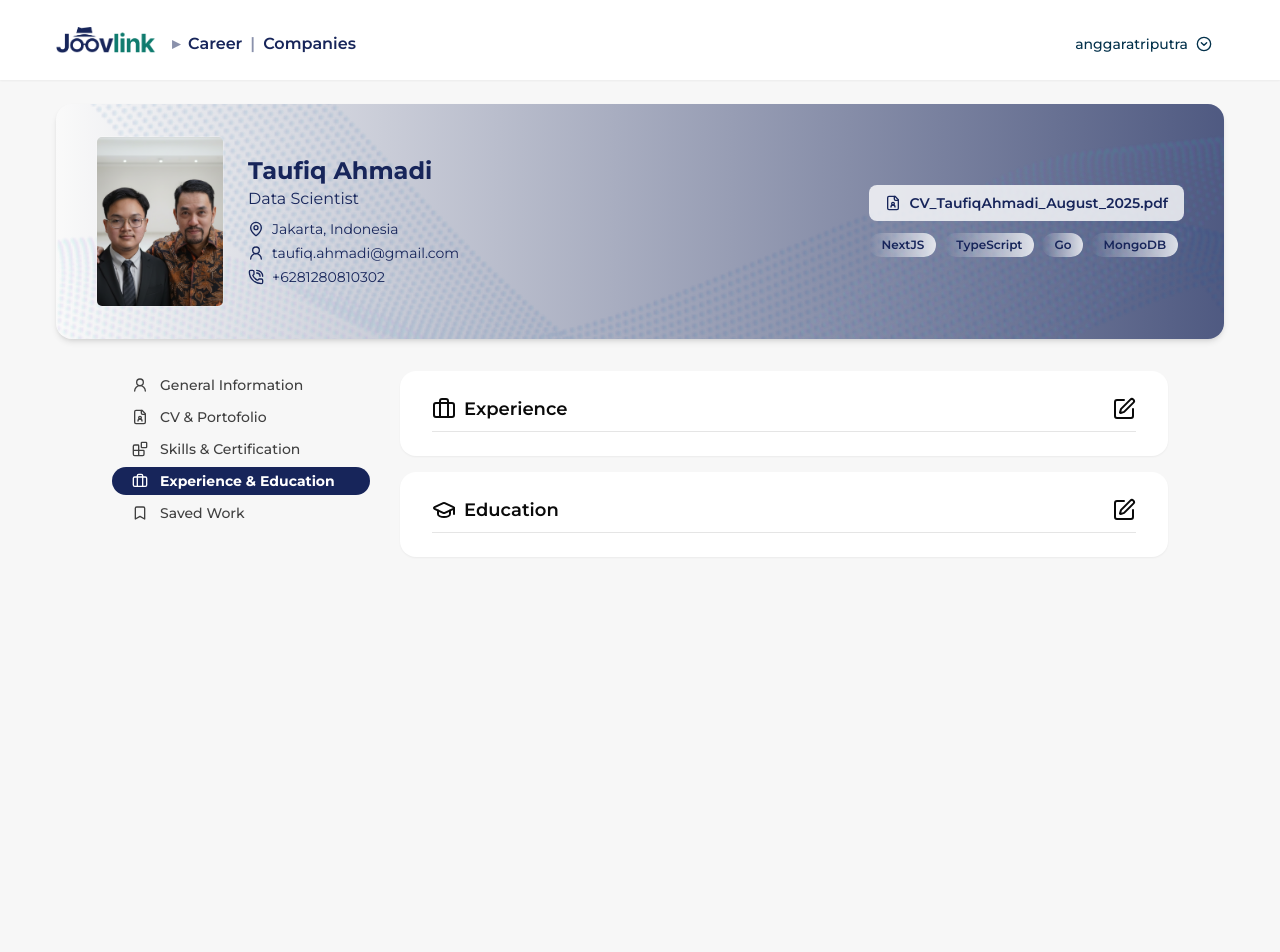
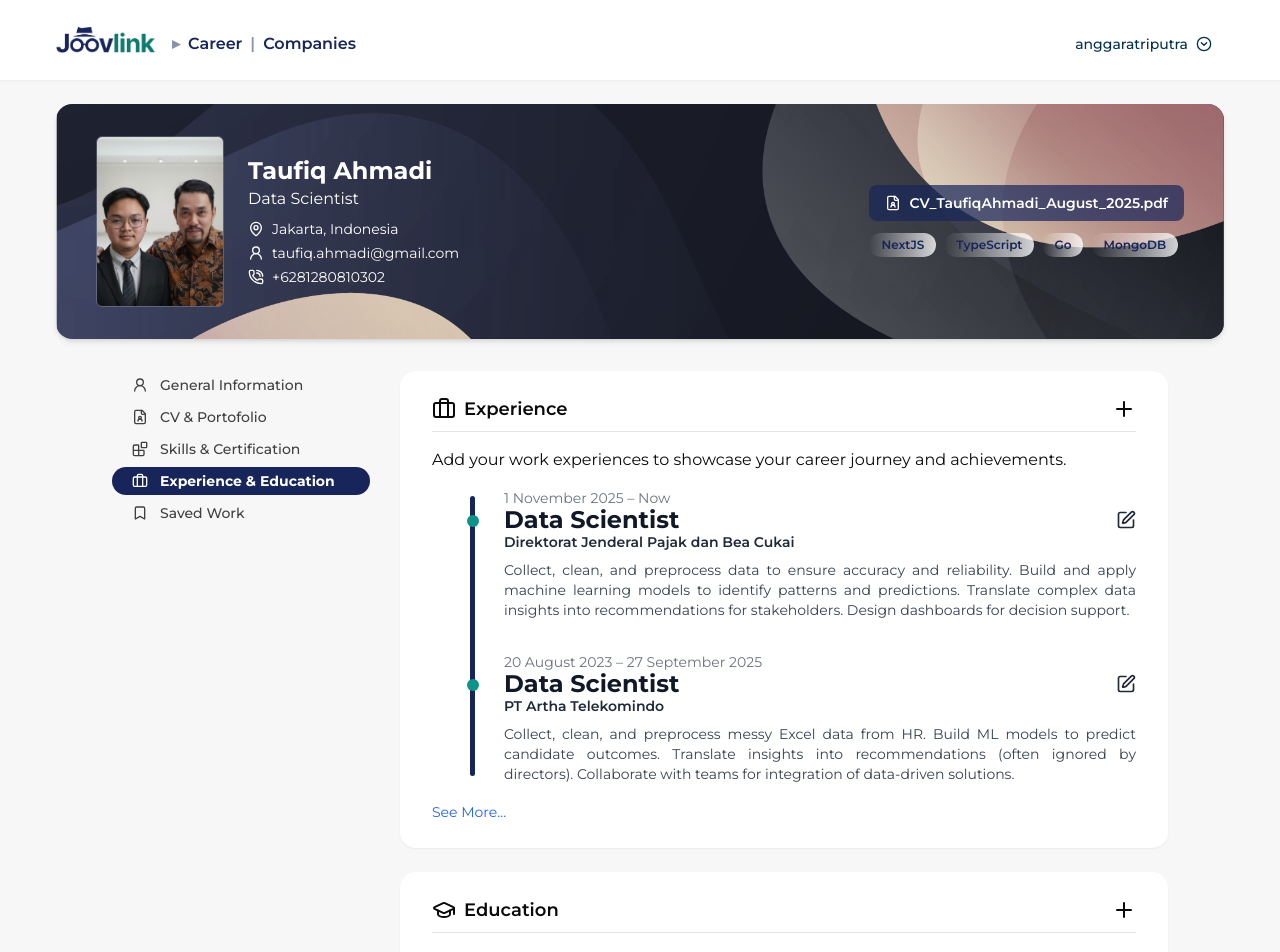
Before and after one commit to joovlink/data-driven-project, a Next.js app in the folder frontend/: page /profile/experience in a window 1280 px wide. Shown: the top 952 px of the page. Before the commit the page ends 800 px from the top, so only its background shows below. Built offline with nearby package versions, Linux system fonts and the light colour scheme.

Commit message:
add base template for experience and education

```diff
--- a/frontend/app/profile/experience/page.tsx
+++ b/frontend/app/profile/experience/page.tsx
@@ -1,29 +1,194 @@
 "use client"
 
-import { FileUser, Edit, User, Plus, Briefcase, GraduationCap } from "lucide-react"
-import Link from "next/link"
+import { Briefcase, GraduationCap, Plus, Edit } from "lucide-react"
+import { useEffect, useRef, useState } from "react"
 
-export default function CvPage() {
+type TimelineItem = {
+    id: string
+    title: string
+    subtitle: string
+    start_date: string
+    end_date: string
+    description: string // sekarang string, bukan array
+}
+
+export default function ProfileTimeline() {
+    const [experience, setExperience] = useState<TimelineItem[]>([])
+    const [education, setEducation] = useState<TimelineItem[]>([])
+    const [expanded, setExpanded] = useState(false)
+    const scrollRef = useRef<HTMLDivElement | null>(null)
+
+    useEffect(() => {
+        setExperience([
+            {
+                id: "1",
+                title: "Data Scientist",
+                subtitle: "Direktorat Jenderal Pajak dan Bea Cukai",
+                start_date: "1 November 2025",
+                end_date: "Now",
+                description:
+                    "Collect, clean, and preprocess data to ensure accuracy and reliability. Build and apply machine learning models to identify patterns and predictions. Translate complex data insights into recommendations for stakeholders. Design dashboards for decision support.",
+            },
+            {
+                id: "2",
+                title: "Data Scientist",
+                subtitle: "PT Artha Telekomindo",
+                start_date: "20 August 2023",
+                end_date: "27 September 2025",
+                description:
+                    "Collect, clean, and preprocess messy Excel data from HR. Build ML models to predict candidate outcomes. Translate insights into recommendations (often ignored by directors). Collaborate with teams for integration of data-driven solutions.",
+            },
+            {
+                id: "3",
+                title: "Junior Data Scientist",
+                subtitle: "Startup XYZ",
+                start_date: "2021",
+                end_date: "2023",
+                description:
+                    "Developed NLP pipelines for sentiment analysis. Built ETL data pipelines for analytics.",
+            },
+        ])
+
+        setEducation([
+            {
+                id: "1",
+                title: "Bachelor Degree of Engineering",
+                subtitle: "Harvard University",
+                start_date: "2010",
+                end_date: "2014",
+                description:
+                    "Specialized in Computer Engineering. Active in AI & Robotics Club.",
+            },
+        ])
+    }, [])
+
+    const visibleExp = expanded ? experience : experience.slice(0, 2)
+
+    const TimelineSection = ({ items }: { items: TimelineItem[] }) => (
+        <div className="relative ml-8">
+            {/* vertical line */}
+            <div className="absolute left-1.5 top-2 bottom-2 rounded-lg w-[5px] bg-[#17255A]" />
+
+            <div className="space-y-8">
+                {items.map((item, idx) => (
+                    <div
+                        key={item.id}
+                        className="relative pl-10"
+                        ref={idx === items.length - 1 ? scrollRef : null}
+                    >
+                        {/* bullet */}
+                        <span className="absolute left-[3px] top-[1.7rem] w-3 h-3 rounded-full bg-teal-600" />
+
+                        {/* content */}
+                        <div className="flex flex-col">
+                            <div className="flex justify-between items-center ">
+                                <div className="flex flex-col -space-y-1">
+                                    <span className="text-sm text-gray-500">
+                                        {item.start_date} – {item.end_date}
+                                    </span>
+                                    <h3 className="font-bold text-2xl text-gray-900">
+                                        {item.title}
+                                    </h3>
+                                    <p className="text-sm font-semibold text-gray-800">
+                                        {item.subtitle}
+                                    </p>
+                                </div>
+                                {/* Edit button */}
+                                <button
+                                    className="text-gray-800 hover:text-gray-600"
+                                    onClick={() => alert(`Edit ${item.title}`)}
+                                >
+                                    <Edit className="w-5 h-5" />
+                                </button>
+                            </div>
+
+                            {/* description */}
+                            <p className="mt-2 text-justify text-sm text-gray-700 max-w-[800px]">
+                                {item.description}
+                            </p>
+                        </div>
+                    </div>
+                ))}
+            </div>
+        </div>
+    )
+
+    const handleSeeMore = () => {
+        setExpanded(true)
+        // auto scroll ke bawah
+        setTimeout(() => {
+            scrollRef.current?.scrollIntoView({ behavior: "smooth", block: "start" })
+        }, 200)
+    }
+
+    const expCardRef = useRef<HTMLDivElement | null>(null)
+
+    const handleSeeLess = () => {
+        setExpanded(false)
+        if (expCardRef.current) {
+            const offsetTop =
+                expCardRef.current.getBoundingClientRect().top + window.scrollY - 100
+            window.scrollTo({ top: offsetTop, behavior: "smooth" })
+        }
+    }
+
     return (
-        <div className="flex flex-col space-y-4">
-            <div className="rounded-2xl bg-white shadow-sm px-8 py-6 relative overflow-hidden">
+        <div className="space-y-6">
+            {/* EXPERIENCE CARD */}
+            <div ref={expCardRef} className="rounded-2xl bg-white shadow-sm px-8 py-6 relative overflow-hidden">
                 <div className="flex items-center justify-between border-b pb-2">
                     <div className="flex space-x-2 items-center">
                         <Briefcase className="w-6 h-6" />
                         <h2 className="text-lg font-semibold">Experience</h2>
                     </div>
-                    <Edit className="w-6 h-6" />
+                    <Plus className="w-6 h-6 cursor-pointer" />
                 </div>
+                <div className="py-4">
+                    <span>
+                        Add your work experiences to showcase your career journey and
+                        achievements.
+                    </span>
+                </div>
+
+                <TimelineSection items={visibleExp} />
+
+                {experience.length > 2 && (
+                    <div className="mt-4">
+                        {!expanded ? (
+                            <button
+                                onClick={handleSeeMore}
+                                className="text-sm text-blue-600 hover:underline"
+                            >
+                                See More...
+                            </button>
+                        ) : (
+                            <button
+                                onClick={handleSeeLess}
+                                className="text-sm text-blue-600 hover:underline"
+                            >
+                                See Less
+                            </button>
+                        )}
+                    </div>
+                )}
             </div>
 
+            {/* EDUCATION CARD */}
             <div className="rounded-2xl bg-white shadow-sm px-8 py-6 relative overflow-hidden">
                 <div className="flex items-center justify-between border-b pb-2">
                     <div className="flex space-x-2 items-center">
                         <GraduationCap className="w-6 h-6" />
                         <h2 className="text-lg font-semibold">Education</h2>
                     </div>
-                    <Edit className="w-6 h-6" />
+                    <Plus className="w-6 h-6 cursor-pointer" />
                 </div>
+                <div className="py-4">
+                    <span>
+                        Add your academic background to complete your career story.
+                    </span>
+                </div>
+
+                <TimelineSection items={education} />
             </div>
         </div>
     )
--- a/frontend/app/profile/layout.tsx
+++ b/frontend/app/profile/layout.tsx
@@ -42,7 +42,7 @@ function ProfileHeader() {
         <div className="relative w-full rounded-2xl shadow-md overflow-hidden px-10 py-8 text-white
                 bg-[linear-gradient(to_right,rgba(255,255,255,0.35),rgba(23,37,90,0.75))]">
             {/* Background image layer */}
-            <div className="absolute inset-0 bg-[url('/images/bannerabstract.png')] bg-cover bg-center opacity-10" />
+            <div className="absolute inset-0 bg-[url('/images/notfound.png')] bg-cover bg-center opacity-100" />
 
             {/* Content (di atas gradient + image) */}
             <div className="relative flex items-center gap-6">
@@ -57,10 +57,10 @@ function ProfileHeader() {
 
                 {/* Info */}
                 <div className="flex-1">
-                    <h2 className="text-2xl text-[#17255A] font-bold">{profile.name}</h2>
-                    <p className="text-[#17255A] ">{profile.title}</p>
+                    <h2 className="text-2xl text-white font-bold">{profile.name}</h2>
+                    <p className="text-white ">{profile.title}</p>
 
-                    <div className="mt-2 text-sm space-y-1 text-[#17255A] ">
+                    <div className="mt-2 text-sm space-y-1 text-white ">
                         <div className="flex items-center gap-2">
                             <MapPin className="w-4 h-4" />
                             <span>{profile.location}</span>
@@ -82,7 +82,7 @@ function ProfileHeader() {
                     <a
                         href={profile.cvFile}
                         target="_blank"
-                        className="flex items-center gap-2 px-4 py-2 text-sm font-semibold bg-[#FFFFFF]/80 text-[#17255A] hover:bg-gray-700 rounded-lg transition"
+                        className="flex items-center gap-2 px-4 py-2 text-sm font-semibold bg-[#17255A]/70 text-white hover:bg-gray-700 rounded-lg transition"
                     >
                         <FileUser className="w-4 h-4" />
                         <span>{profile.cvFile.split("/").pop()}</span>
--- a/frontend/package.json
+++ b/frontend/package.json
@@ -48,6 +48,7 @@
     "react-redux": "^9.2.0",
     "react-select": "^5.10.2",
     "react-select-country-list": "^2.2.3",
+    "react-vertical-timeline-component": "^3.5.3",
     "redux-persist": "^6.0.0",
     "sonner": "^2.0.6",
     "tailwind-merge": "^3.3.1",
@@ -61,6 +62,7 @@
     "@types/node": "^20",
     "@types/react": "^19",
     "@types/react-dom": "^19",
+    "@types/react-vertical-timeline-component": "^3.3.6",
     "autoprefixer": "^10.4.21",
     "eslint": "^9",
     "eslint-config-next": "15.3.4",
```
Also changed, not shown: 1 other file (tests, documents, lock files or other folders).
